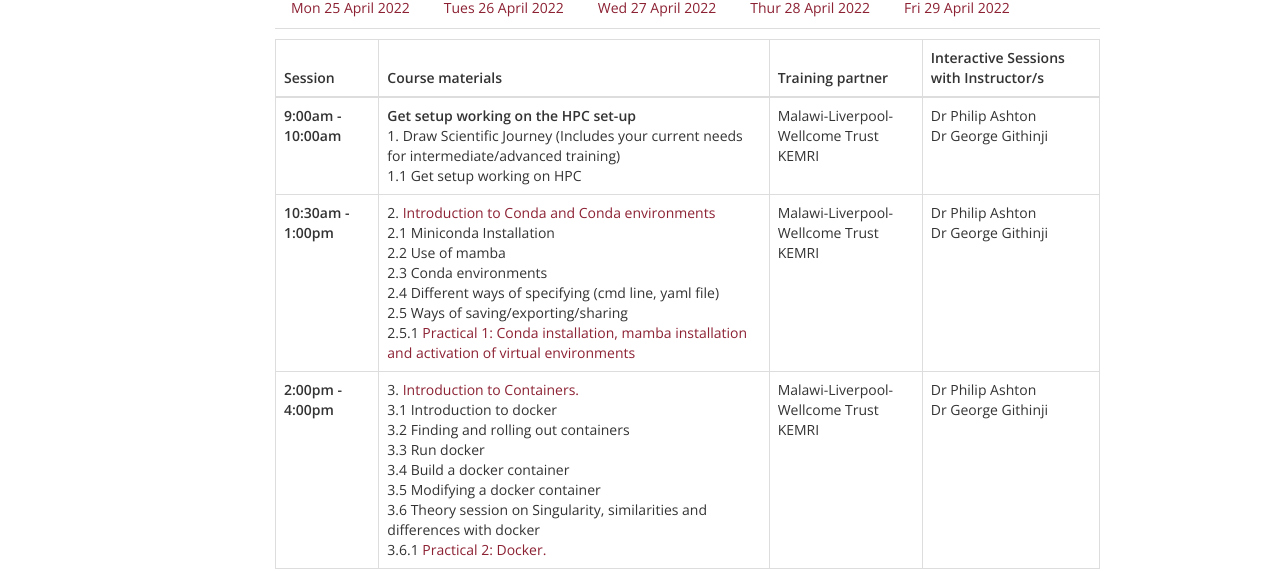
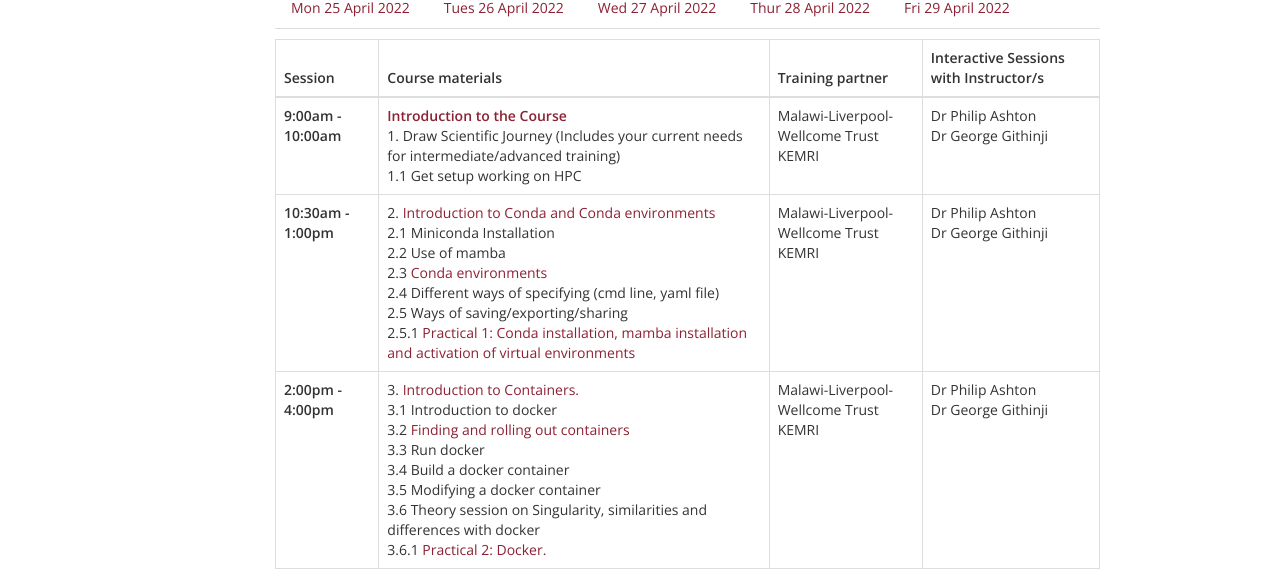
Before and after one commit to uct-cbio/ngs-academy, a Jekyll site: the page built from _posts/2022-04-13-Advanced-Training-Developing- Workflows.md, in a window 1280 px wide. Shown: the part 1284-1855 px from the top of the page. Built offline with Jekyll 4.4.1, drawn with Linux system fonts in a browser that asks for light colours; nearby versions of some CDN libraries; some web fonts are replaced; comment, search, counter and statistics services are not loaded; some of the changed lines change nothing that is shown.

Commit message:
added day 1

```diff
--- a/_posts/2022-04-13-Advanced-Training-Developing- Workflows.md
+++ b/_posts/2022-04-13-Advanced-Training-Developing- Workflows.md
@@ -142,7 +142,7 @@
       <br>
      </th>
       <td>    <ul>
-      <li><b> Get setup working on the HPC set-up</b></li>
+      <li><b> <a href="{{ site.url }}uploads/introduction_to_the_course.pptx" target="_blank">Introduction to the Course</a></b></li>
 <ol>
   <li>1. Draw Scientific Journey (Includes your current needs for intermediate/advanced training)</li>
   <li>1.1 Get setup working on HPC</li>
@@ -169,7 +169,7 @@
 <ol>
   <li>2.1 Miniconda Installation</li>
   <li>2.2 Use of mamba</li>
-    <li>2.3 Conda environments</li>
+    <li>2.3 <a href="{{ site.url }}uploads/conda_environments.pptx" target="_blank">Conda environments</a></li>
      <li>2.4 Different ways of specifying (cmd line, yaml file)</li>
        <li>2.5 Ways of saving/exporting/sharing</li>
         <li>2.5.1 <a href="{{ site.url }}uploads/practical_1_mamba.docx" target="_blank">Practical 1: Conda installation, mamba installation and activation of virtual environments</a></li>
@@ -196,7 +196,7 @@
         <li>3. <a href="{{ site.url }}uploads/Cond_and_Conda_environments.pdf" target="_blank">Introduction to Containers.</a></li>
 <ol>
   <li>3.1 Introduction to docker</li>
-  <li>3.2 Finding and rolling out containers</li>
+  <li>3.2 <a href="{{ site.url }}uploads/containers.pptx" target="_blank">Finding and rolling out containers</a></li>
    <li>3.3 Run docker</li>
     <li>3.4 Build a docker container</li>
     <li>3.5 Modifying a docker container</li>
```
Also changed, not shown: 4 other files.
